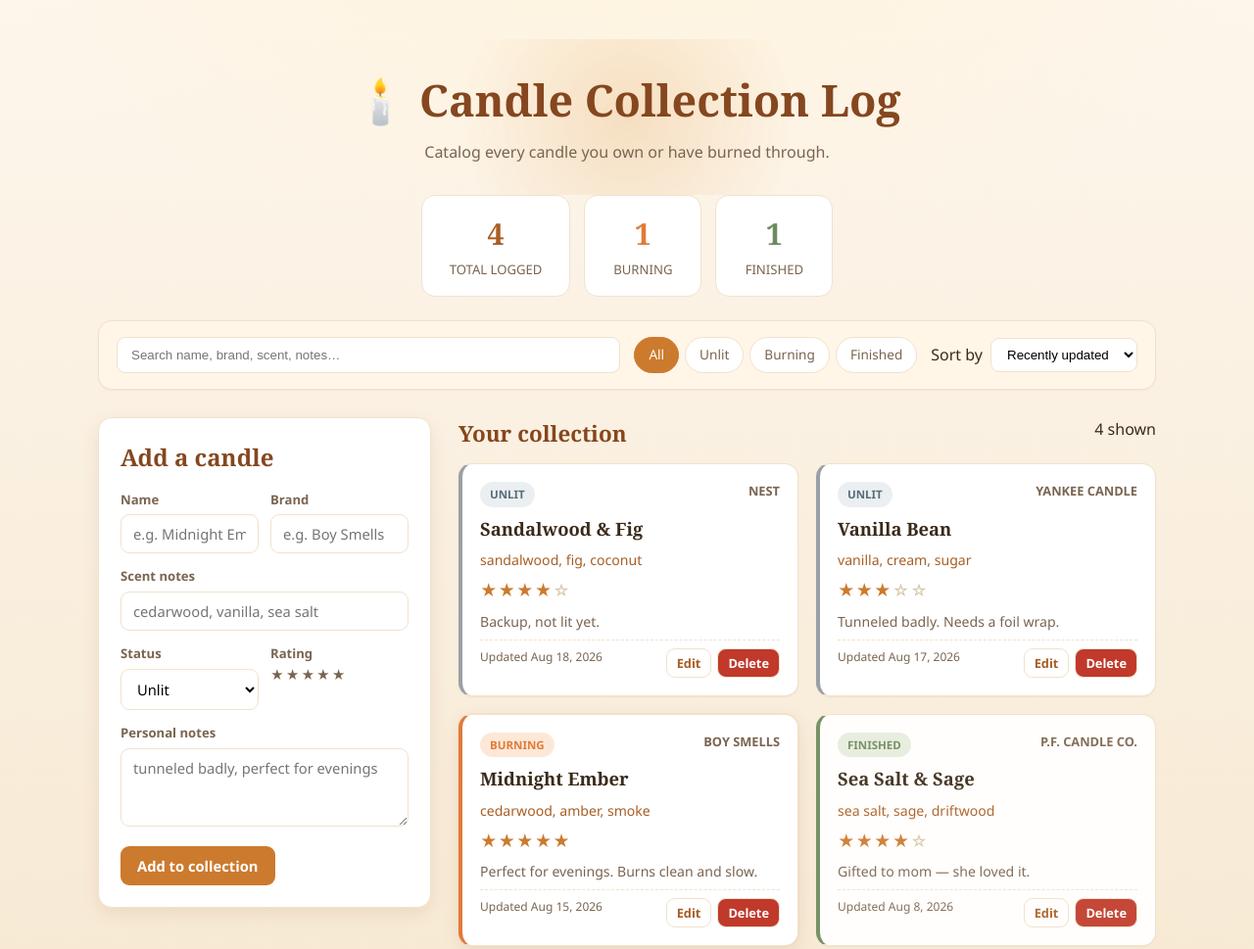
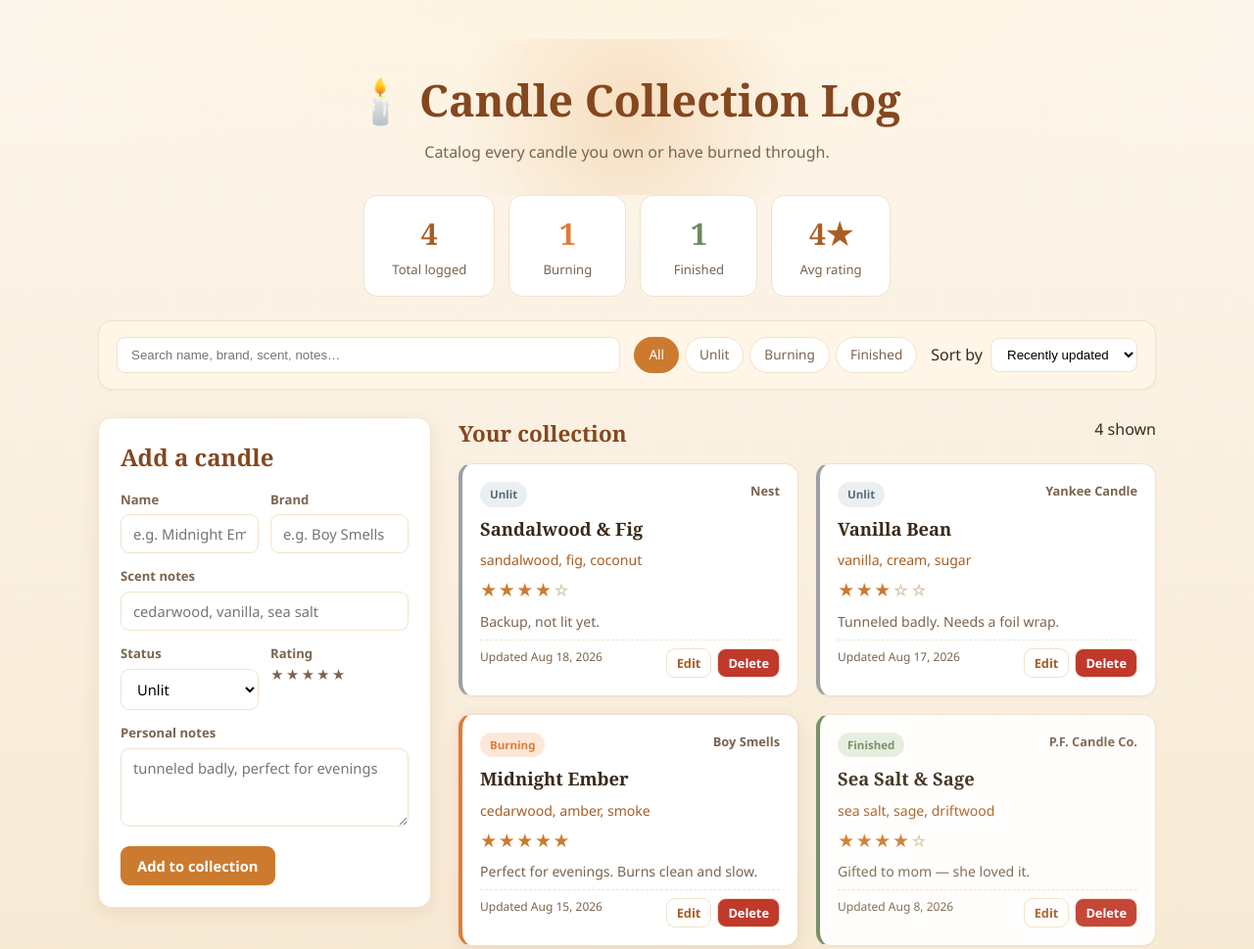
Before and after one commit to ferlin070/sbkmb4j8, a website built with Vite: page index.html in a window 1280 px wide. Shown: the whole page at 98% size. Built offline with nearby package versions, Linux system fonts and the light colour scheme.

Commit message:
Show average rating in summary bar

```diff
--- a/src/main.ts
+++ b/src/main.ts
@@ -75,11 +75,12 @@ function statusClass(status: CandleStatus): string {
   return 'status status--' + status;
 }
 
-function renderSummary(total: number, burning: number, finished: number): string {
+function renderSummary(total: number, burning: number, finished: number, avg: number | null): string {
   return `<div class="summary">
 <div class="summary__item"><span class="summary__value">${total}</span><span class="summary__label">Total logged</span></div>
 <div class="summary__item"><span class="summary__value summary__value--burning">${burning}</span><span class="summary__label">Burning</span></div>
 <div class="summary__item"><span class="summary__value summary__value--finished">${finished}</span><span class="summary__label">Finished</span></div>
+<div class="summary__item"><span class="summary__value">${avg === null ? '—' : avg + '★'}</span><span class="summary__label">Avg rating</span></div>
 </div>`;
 }
 
@@ -140,7 +141,7 @@ function render(): void {
 <h1 class="masthead__title">🕯️ Candle Collection Log</h1>
 <p class="masthead__subtitle">Catalog every candle you own or have burned through.</p>
 </header>
-${renderSummary(stats.total, stats.burning, stats.finished)}
+${renderSummary(stats.total, stats.burning, stats.finished, stats.averageRating)}
 <section class="controls">
 <div class="controls__search"><input id="search" type="search" placeholder="Search name, brand, scent, notes…" value="${escapeHtml(state.filter.search)}" aria-label="Search candles" /></div>
 <div class="controls__filters">
--- a/src/style.css
+++ b/src/style.css
@@ -21,7 +21,7 @@ body{font-family:var(--font-body);color:var(--ink);background:radial-gradient(12
 .summary__value{display:block;font-family:var(--font-display);font-size:1.9rem;font-weight:700;color:var(--amber-600)}
 .summary__value--burning{color:var(--status-burning)}
 .summary__value--finished{color:var(--status-finished)}
-.summary__label{font-size:.82rem;text-transform:uppercase;color:var(--ink-soft)}
+.summary__label{font-size:.82rem;color:var(--ink-soft)}
 .controls{background:#fff6e8;border:1px solid var(--border);border-radius:var(--radius);box-shadow:var(--shadow-sm);padding:16px 18px;display:flex;flex-wrap:wrap;gap:14px;margin-bottom:28px}
 .controls__search{flex:1 1 220px}
 .controls__search input{width:100%;padding:10px 14px;border:1px solid var(--border);border-radius:var(--radius-sm);background:var(--surface)}
@@ -62,7 +62,7 @@ body{font-family:var(--font-body);color:var(--ink);background:radial-gradient(12
 .status-card--burning{border-left:4px solid var(--status-burning);box-shadow:0 0 0 1px rgba(224,123,57,.08),var(--shadow-md)}
 .status-card--finished{border-left:4px solid var(--status-finished);opacity:.92}
 .card__header{display:flex;justify-content:space-between;gap:8px}
-.card__brand{font-size:.8rem;color:var(--ink-soft);font-weight:600;text-transform:uppercase}
+.card__brand{font-size:.8rem;color:var(--ink-soft);font-weight:600}
 .card__name{font-family:var(--font-display);font-size:1.15rem;margin:0;color:var(--ink)}
 .card__scent{margin:0;font-size:.88rem;color:var(--amber-600)}
 .card__notes{margin:0;font-size:.88rem;color:var(--ink-soft)}
@@ -70,7 +70,7 @@ body{font-family:var(--font-body);color:var(--ink);background:radial-gradient(12
 .card__date{font-size:.75rem;color:var(--ink-soft)}
 .card__actions{display:flex;gap:6px}
 .card__actions .btn{font-size:.8rem;padding:5px 10px}
-.status{font-size:.72rem;font-weight:700;text-transform:uppercase;padding:4px 10px;border-radius:999px}
+.status{font-size:.72rem;font-weight:700;padding:4px 10px;border-radius:999px}
 .status--unlit{background:#eceff1;color:#546e7a}
 .status--burning{background:#fde8d8;color:var(--status-burning)}
 .status--finished{background:#e6eee0;color:var(--status-finished)}
```
